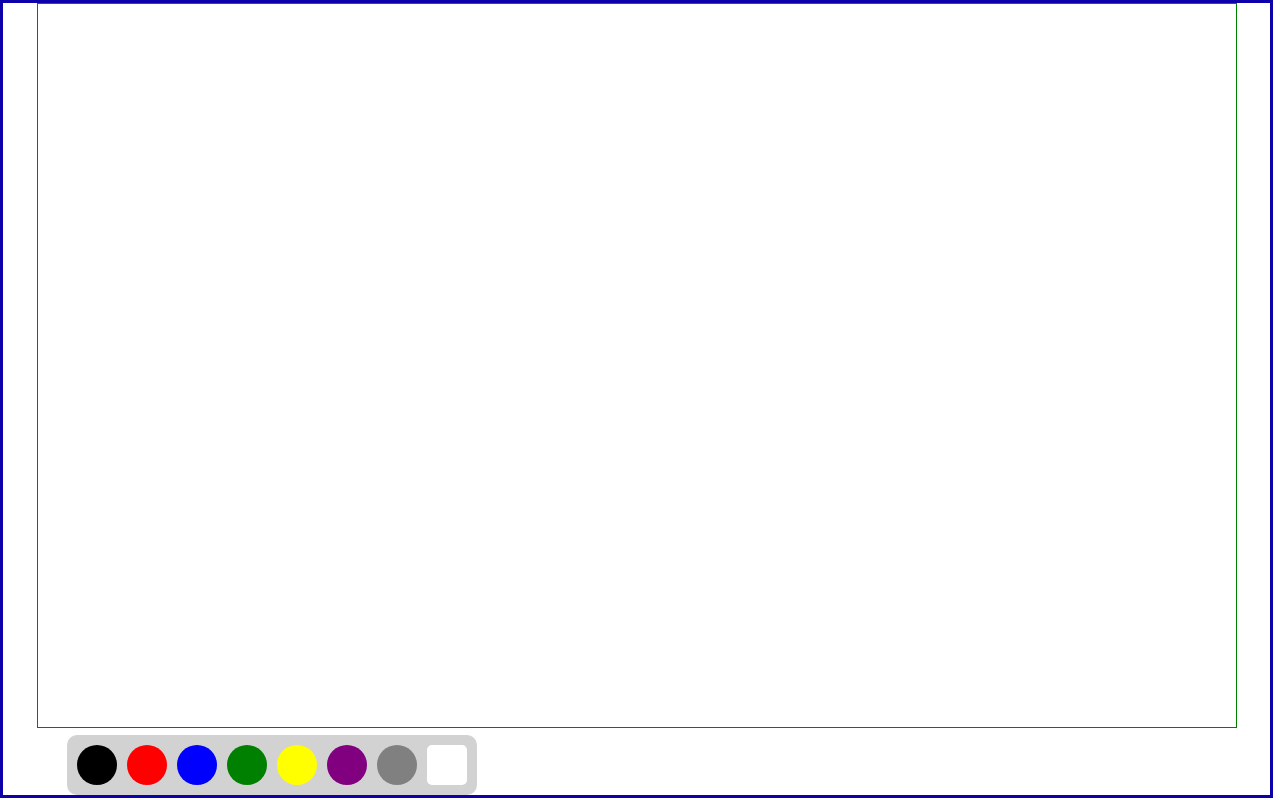
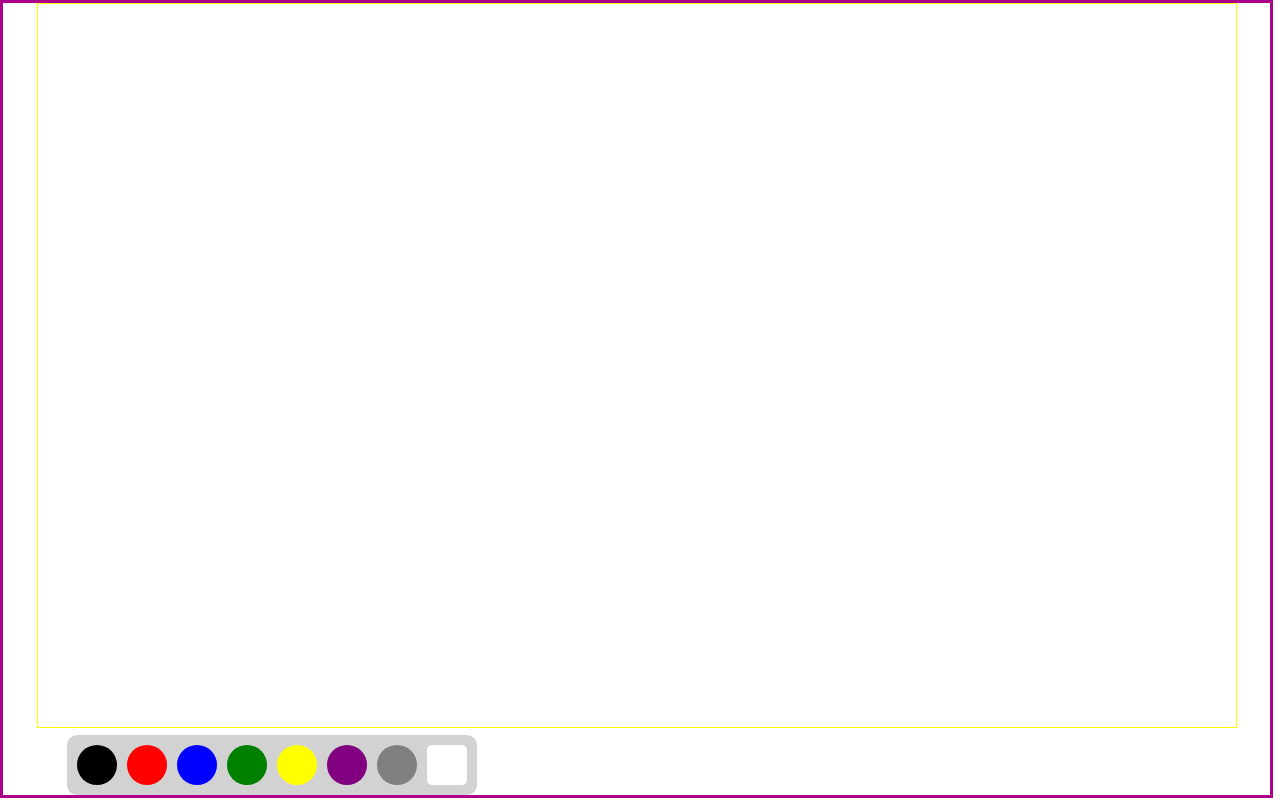
Before and after one commit to qijigithub/DrawingCanvas, a React (Create React App) app: page / in a window 1280 px wide. Built offline with nearby package versions, Linux system fonts and the light colour scheme.

Commit message:
feat: add border

```diff
--- a/src/App.css
+++ b/src/App.css
@@ -42,7 +42,7 @@ body{
   margin:0;
   padding:0;
   overflow: hidden;
-  border: 3px solid rgb(13, 2, 170);
+  border: 3px solid rgb(170, 2, 136);
 }
 #canvas{
   position:fixed;  /*or absolute (or not..) depending on your goal*/
--- a/src/App.js
+++ b/src/App.js
@@ -88,7 +88,7 @@ React.useEffect(()=>{
 //////////////////
 
 return (
-  <Container maxWidth="lg" sx={{border: '1px solid green'}}>
+  <Container maxWidth="lg" sx={{border: '1px solid yellow'}}>
   <div ref={containerRef}>
   <Canvas id="canvas" onDraw={onDrawing} onStart={startDrawing} onStop={endDrawing} onEnd={onExit} height={height} width={width}/>
   </div>
```
